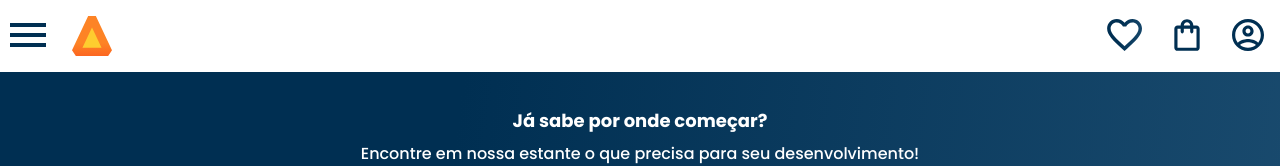
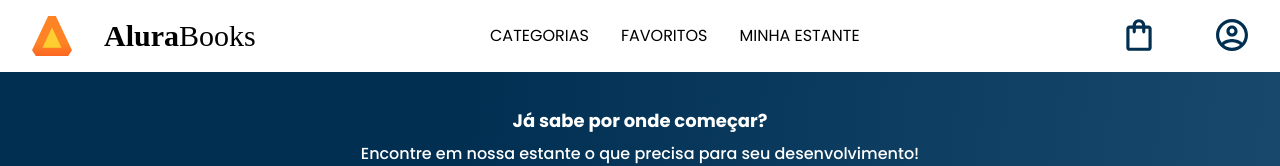
Before and after one commit to felipemedola/alura_alurabooks, a plain HTML site: page index.html in a window 1280 px wide. Shown: the top 166 px of the page. Drawn offline with nearby package versions, Linux system fonts and the light colour scheme.

Commit message:
Alteração

```diff
--- a/css/header.css
+++ b/css/header.css
@@ -57,6 +57,55 @@
     text-transform: uppercase;
 }
 
+.container__titulo, .opcoes {
+    display: none;
+}
+
 @media screen and (min-width: 1024px) {
 
+    .container__titulo,
+    .container__titulo--negrito {
+        display: inline-block;
+        font-size: 30px;
+        font-family: var(--fonte-secundaria);
+    }
+
+    .container__titulo {
+        font-weight: 400;
+    }
+
+    .container__titulo--negrito {
+        font-weight: bold;
+    }
+
+    .opcoes {
+        display: flex;
+    }
+
+    .opcoes__item {
+        padding: 0 1em;
+        text-transform: uppercase;
+        align-content: center;
+    }
+
+    .opcoes__link {
+        text-decoration: none;
+        color: var(--preto);
+    }
+
+    .container__imagem--transparente {
+        display: none;
+    }
+
+    .container__imagem {
+        padding: 1em 2em;
+    }
+
+    .cabecalho__menu-hamburguer {
+        display: none;
+    }
+
+    .teste:hover ~ .lista-menu {
+        display: block;
+    }
 }
--- a/css/styles.css
+++ b/css/styles.css
@@ -7,6 +7,7 @@
 
 :root {
     --cinza: #858585;
+    --preto: #000000;
     --branco: #FFFFFF;
     --laranja: #EB9B00;
     --azul-escuro: #002F52;
@@ -15,6 +16,7 @@
     --azul-degrade: linear-gradient(97.54deg, #002f52 35.49%, #326589 165.37%);
 
     --fonte-principal: "Poppins";
+    --fonte-secundaria: "Josefins Sans";
 }
 
 body {
--- a/index.html
+++ b/index.html
@@ -9,6 +9,7 @@
         <link rel="preconnect" href="https://fonts.googleapis.com">
         <link rel="preconnect" href="https://fonts.gstatic.com" crossorigin>
         <link href="https://fonts.googleapis.com/css2?family=Poppins:ital,wght@0,100;0,200;0,300;0,400;0,500;0,600;0,700;0,800;0,900;1,100;1,200;1,300;1,400;1,500;1,600;1,700;1,800;1,900&display=swap" rel="stylesheet">
+        <link href="https://fonts.googleapis.com/css2?family=Josefin+Sans:ital,wght@0,100..700;1,100..700&display=swap" rel="stylesheet">
         <link rel="stylesheet" href="https://cdn.jsdelivr.net/npm/swiper@11/swiper-bundle.min.css"/>
         <link rel="stylesheet" href="css/styles.css">
     </head>
@@ -39,9 +40,17 @@
                     </li>
                 </ul>
                 <img src="img/Logo.svg" alt="Logo da Alura Books" class="container__imagem">
+                <h1 class="container__titulo"><b class="container__titulo--negrito">Alura</b>Books</h1>
             </div>
+
+            <ul class="opcoes">
+                <li class="opcoes__item teste">Categorias</li>
+                <li class="opcoes__item"><a href="#" class="opcoes__link">Favoritos</a></li>
+                <li class="opcoes__item"><a href="#" class="opcoes__link">Minha estante</a></li>
+            </ul>
+
             <div class="container">
-                <a href="#"><img src="img/Favoritos.svg" alt="Meus Favoritos" class="container__imagem"></a>
+                <a href="#"><img src="img/Favoritos.svg" alt="Meus Favoritos" class="container__imagem container__imagem--transparente"></a>
                 <a href="#"><img src="img/Compras.svg" alt="Minhas Compras" class="container__imagem"></a>
                 <a href="#"><img src="img/Usuario.svg" alt="Meu Perfil" class="container__imagem"></a>
             </div>
```
